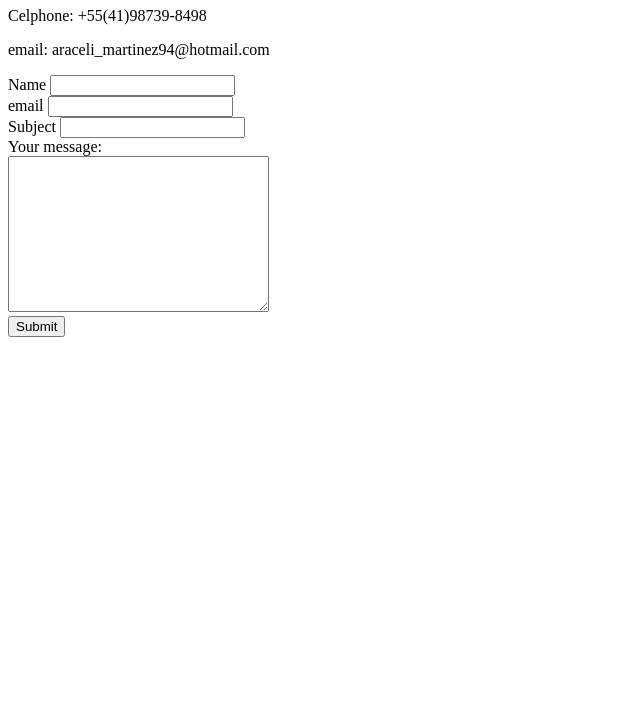
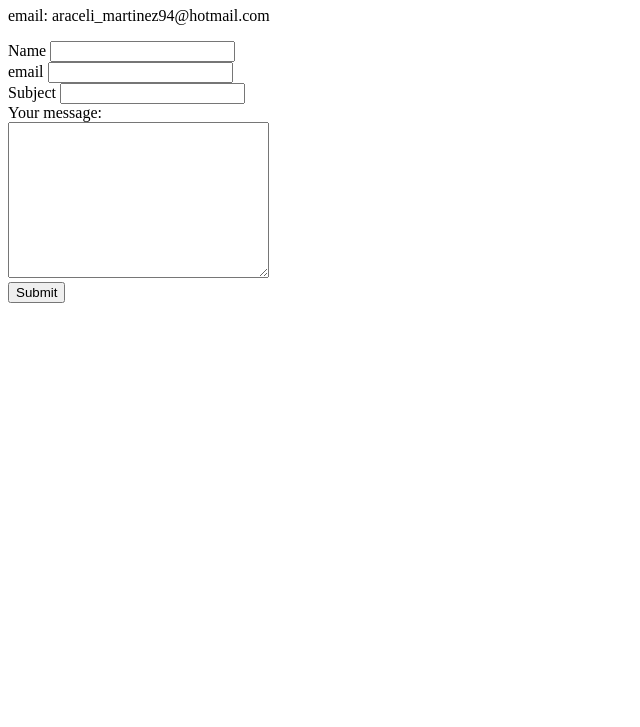
Before and after one commit to Aracelimartinez/cv, a plain HTML site: page contact.html in a window 1280 px wide. Shown: the part 73-800 px from the top of the page, without its empty margins (0-640 px from the left). Drawn offline with Linux system fonts and the light colour scheme.

Commit message:
Add files via upload

```diff
--- a/contact.html
+++ b/contact.html
@@ -6,7 +6,6 @@
   </head>
   <body>
     <h1><strong>Contact</strong></h1>
-    <p>Celphone: +55(41)98739-8498</p>
     <p>email: araceli_martinez94@hotmail.com</p>
   </body>
 </html>
```
